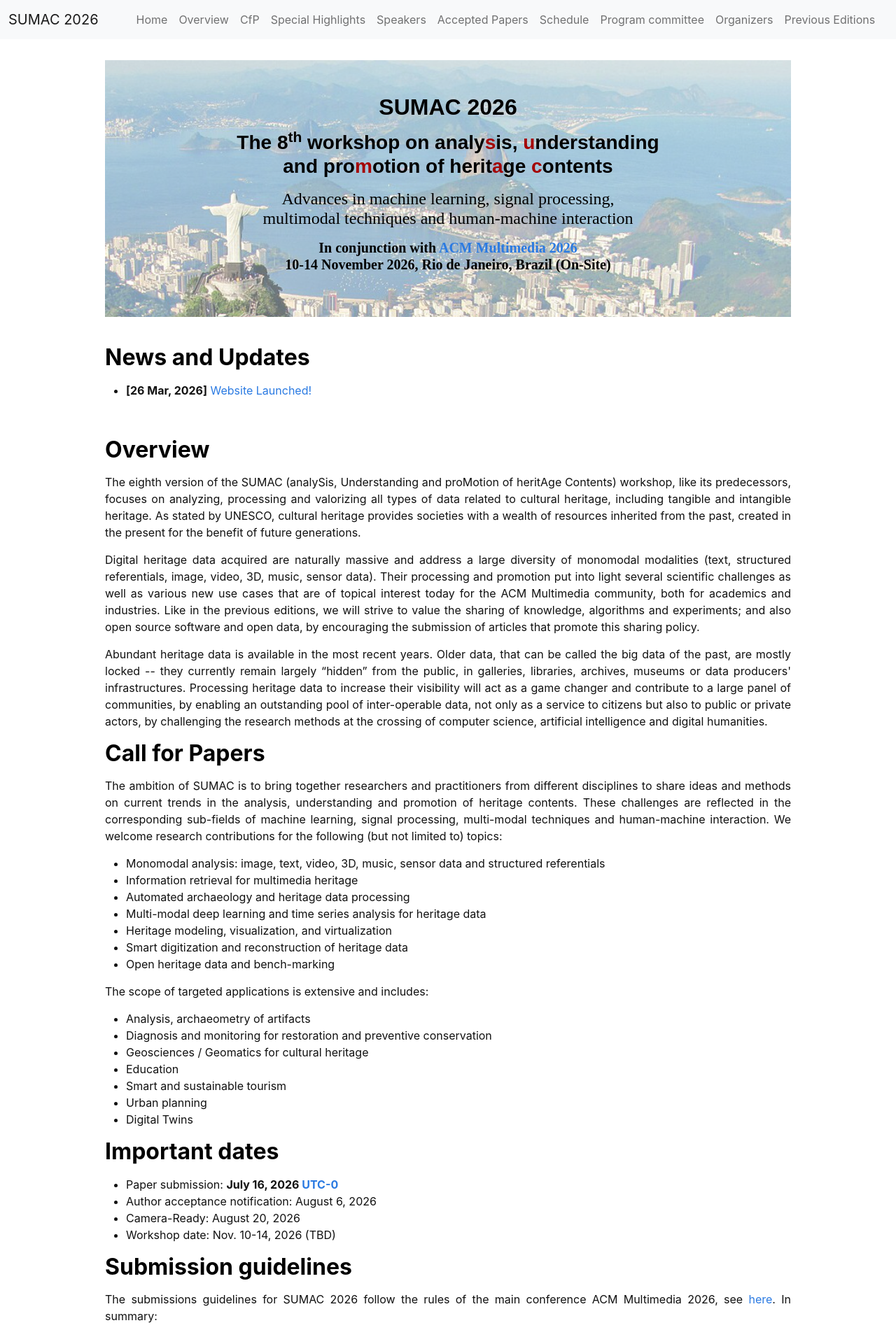
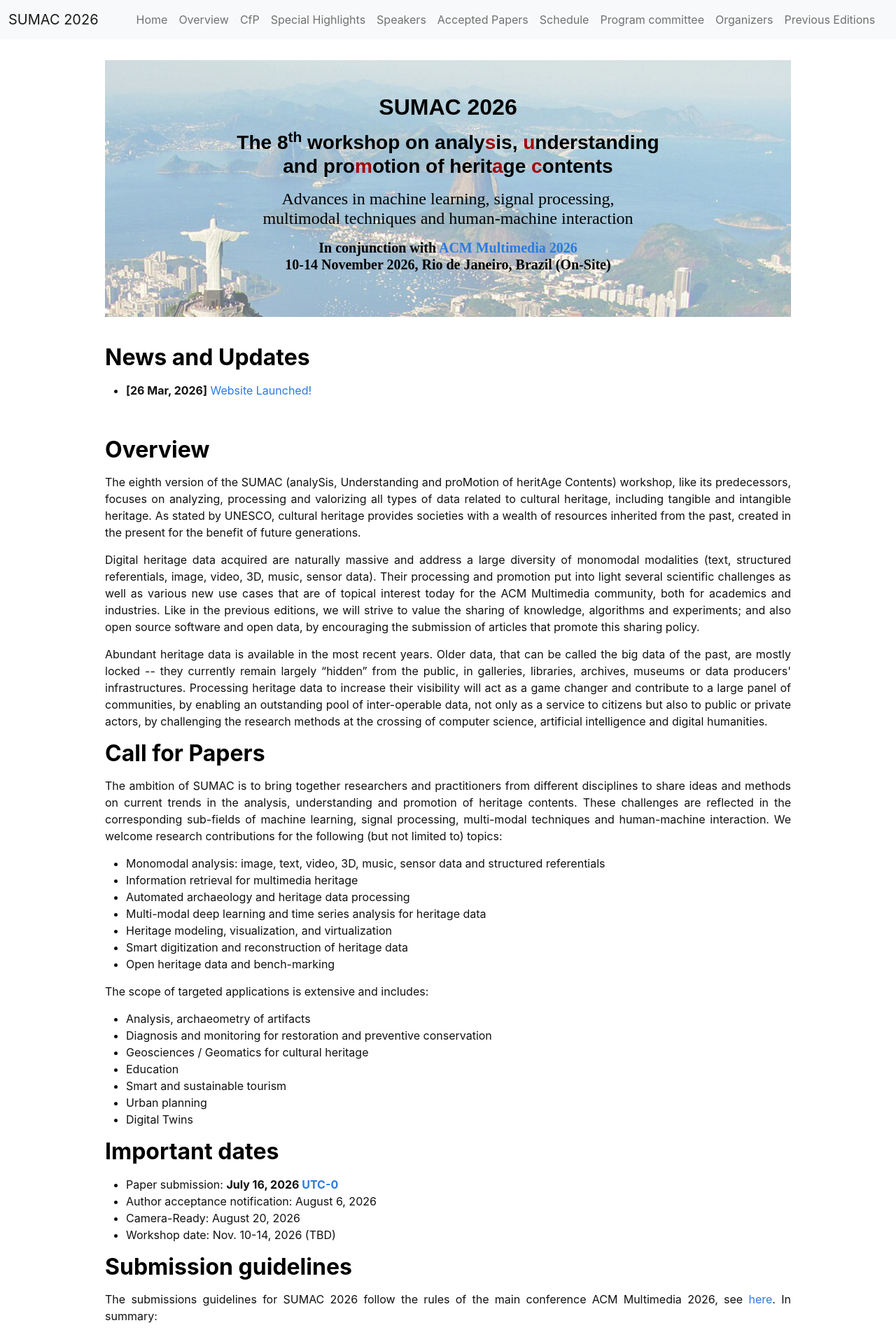
Before and after one commit to sumac-workshops/2026, a Jekyll site: the page built from index.md, in a window 1280 px wide. Shown: the top 1911 px of the page at 70% size. Built offline with Jekyll 4.4.1, drawn with Linux system fonts in a browser that asks for light colours; nearby versions of some CDN libraries.

Commit message:
Update index.md

```diff
--- a/index.md
+++ b/index.md
@@ -7,7 +7,7 @@
 # <h3 class="blackpar_title">(Models, Training and Inference)</h3>
 layout: home
 ---
-<div style="font-family: 'Source Sans', sans-serif; background: linear-gradient(rgba(255, 255, 255, 0.4), rgba(255, 255, 255, 0.4)), url('images/Brazil-2.jpg') no-repeat; background-size: cover; user-select: none;">
+<div style="font-family: 'Source Sans', sans-serif; background: linear-gradient(rgba(255, 255, 255, 0.4), rgba(255, 255, 255, 0.4)), url('images/Brazil-3.jpg') no-repeat; background-size: cover; user-select: none;">
 	<center>
 		<br><br>
 		<h2 class="blackpar_title">SUMAC 2026</h2>
```
